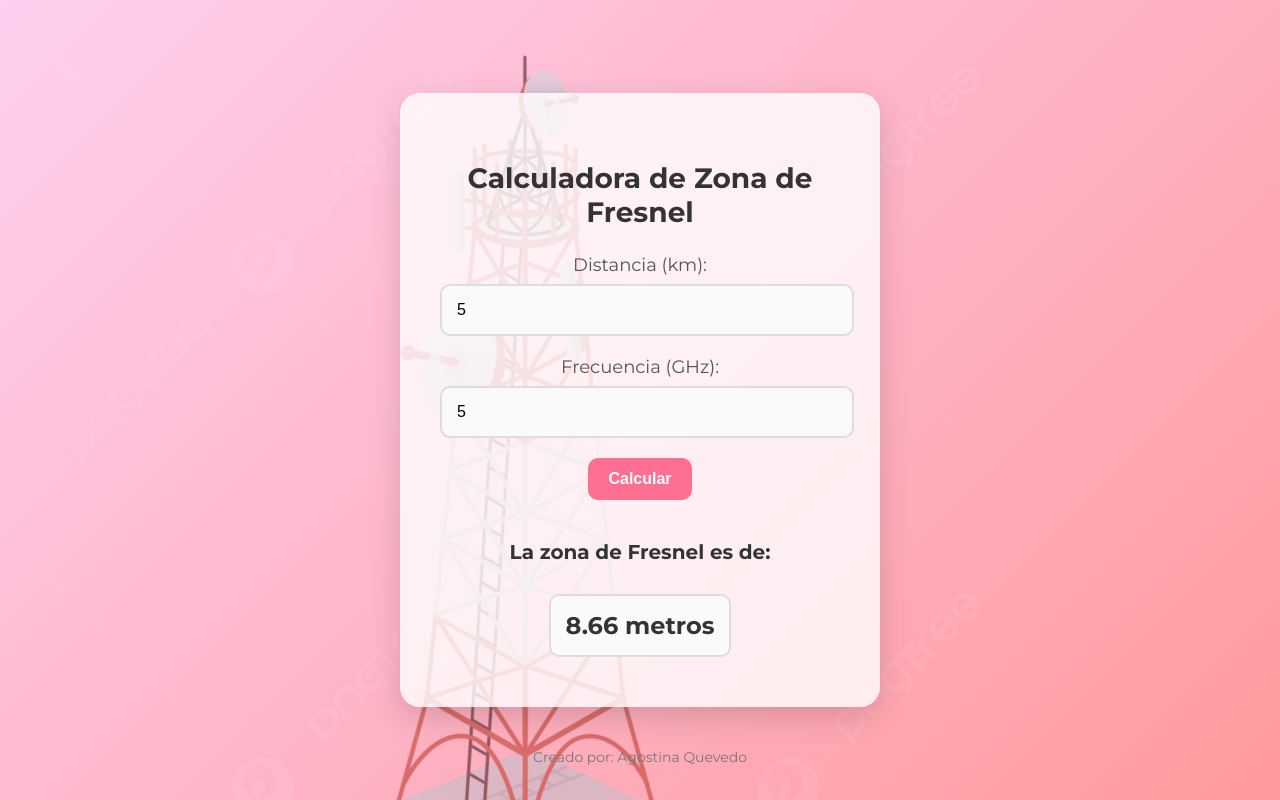
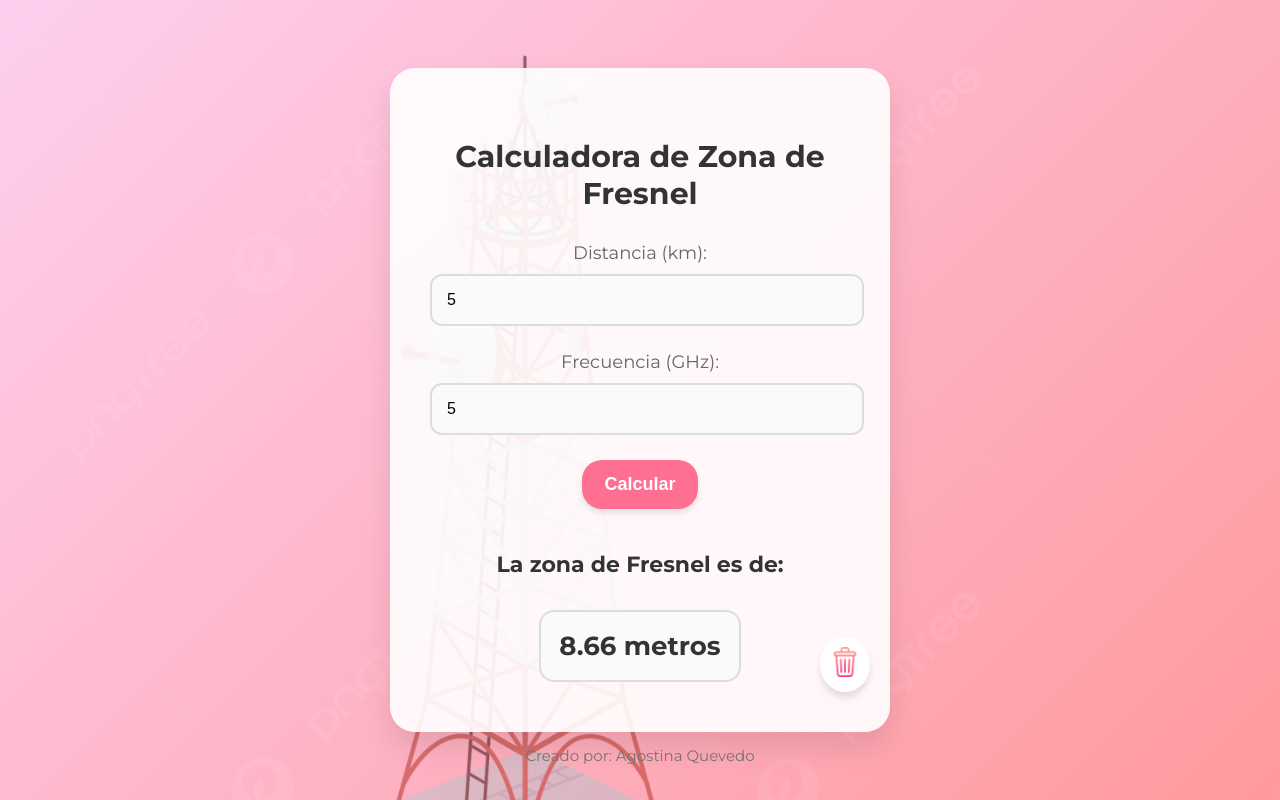
Before and after one commit to quevedoagostina/CalculadoraFresnel, a plain HTML site: page index.html in a window 1280 px wide. Both pictures are taken after typing "5", "5" into the empty fields and a click on the button "Calcular". Shown: the top 800 px of the page. Drawn offline with Linux system fonts and the light colour scheme.

Commit message:
Delete button

```diff
--- a/index.html
+++ b/index.html
@@ -1,5 +1,6 @@
 <!DOCTYPE html>
 <html lang="es">
+
 <head>
     <meta charset="UTF-8">
     <meta name="viewport" content="width=device-width, initial-scale=1.0">
@@ -8,6 +9,7 @@
     <link rel="stylesheet" href="styles.css">
     <link href="https://fonts.googleapis.com/css2?family=Montserrat:wght@400;700&display=swap" rel="stylesheet">
 </head>
+
 <body>
     <div class="background">
         <img src="torre.png" alt="Torre de Comunicación" class="tower-background">
@@ -31,6 +33,9 @@
                 <span id="fresnel-value"></span> metros
             </div>
         </div>
+        <button type="button" id="reset-button" class="reset-button">
+            <img src="trash-icon.png" alt="Resetear" class="trash-icon">
+        </button>
     </div>
 
     <footer>
@@ -39,4 +44,5 @@
 
     <script src="script.js"></script>
 </body>
+
 </html>
--- a/script.js
+++ b/script.js
@@ -15,3 +15,10 @@ document.getElementById('fresnel-form').addEventListener('submit', function(even
         document.getElementById('fresnel-value').textContent = 'Por favor, introduce valores válidos.';
     }
 });
+
+document.getElementById('reset-button').addEventListener('click', function() {
+    document.getElementById('distance').value = '';
+    document.getElementById('frequency').value = '';
+    document.getElementById('result').style.display = 'none';
+    document.getElementById('result').classList.remove('show');
+});
--- a/styles.css
+++ b/styles.css
@@ -32,24 +32,30 @@ body {
 }
 
 .container {
-    background-color: rgba(255, 255, 255, 0.8);
+    background-color: rgba(255, 255, 255, 0.9);
     padding: 50px 40px;
-    border-radius: 20px;
-    box-shadow: 0 10px 30px rgba(0, 0, 0, 0.15);
+    border-radius: 25px;
+    box-shadow: 0 15px 30px rgba(0, 0, 0, 0.1);
     text-align: center;
-    max-width: 400px;
+    max-width: 420px;
     width: 100%;
     position: relative;
     z-index: 1;
+    transition: all 0.3s ease;
+}
+
+.container:hover {
+    box-shadow: 0 20px 40px rgba(0, 0, 0, 0.15);
 }
 
 .header {
     margin-bottom: 20px;
+    position: relative;
 }
 
 h1 {
-    font-size: 28px;
-    margin-bottom: 25px;
+    font-size: 30px;
+    margin-bottom: 30px;
     color: #333;
     font-weight: 700;
 }
@@ -57,15 +63,15 @@ h1 {
 label {
     display: block;
     font-size: 18px;
-    margin-bottom: 8px;
-    color: #555;
+    margin-bottom: 10px;
+    color: #666;
 }
 
 input {
     width: calc(100% - 20px);
     padding: 15px;
-    margin-bottom: 20px;
-    border-radius: 10px;
+    margin-bottom: 25px;
+    border-radius: 12px;
     border: 2px solid #ddd;
     font-size: 16px;
     transition: border-color 0.3s ease, box-shadow 0.3s ease;
@@ -81,19 +87,44 @@ input:focus {
 button {
     background-color: #ff6f91;
     color: white;
-    padding: 12px 20px;
+    padding: 14px 22px;
     border: none;
-    border-radius: 10px;
+    border-radius: 20px;
     cursor: pointer;
-    font-size: 16px;
+    font-size: 18px;
     font-weight: 700;
     transition: background-color 0.3s ease, transform 0.3s ease;
     margin-bottom: 20px;
+    box-shadow: 0 4px 6px rgba(0, 0, 0, 0.1);
 }
 
 button:hover {
     background-color: #ff467e;
-    transform: translateY(-2px);
+    transform: translateY(-3px);
+    box-shadow: 0 6px 8px rgba(0, 0, 0, 0.15);
+}
+
+.reset-button {
+    background-color: #ffffff;
+    border: none;
+    cursor: pointer;
+    padding: 10px;
+    border-radius: 50%;
+    box-shadow: 0 6px 6px rgba(0, 0, 0, 0.1);
+    position: absolute;
+    bottom: 20px;
+    right: 20px;
+    transition: transform 0.3s ease, background-color 0.3s ease;
+}
+
+.trash-icon {
+    width: 30px;
+    height: 30px;
+}
+
+.reset-button:hover {
+    background-color: #ffe4e4;
+    transform: scale(1.1);
 }
 
 @keyframes fadeIn {
@@ -113,26 +144,27 @@ button:hover {
 }
 
 .result p {
-    font-size: 20px;
+    font-size: 22px;
     color: #333;
     font-weight: 700;
 }
 
 .result-box {
-    font-size: 24px;
+    font-size: 26px;
     margin-top: 10px;
     color: #333;
     font-weight: 700;
-    padding: 15px;
+    padding: 18px;
     background-color: #fafafa;
-    border-radius: 10px;
+    border-radius: 15px;
     border: 2px solid #ddd;
     display: inline-block;
+    transition: all 0.3s ease;
 }
 
 footer {
     margin-top: 20px;
-    font-size: 14px;
+    font-size: 15px;
     color: #777;
     text-align: center;
     position: absolute;
```
Also changed, not shown: trash-icon.png (added).
